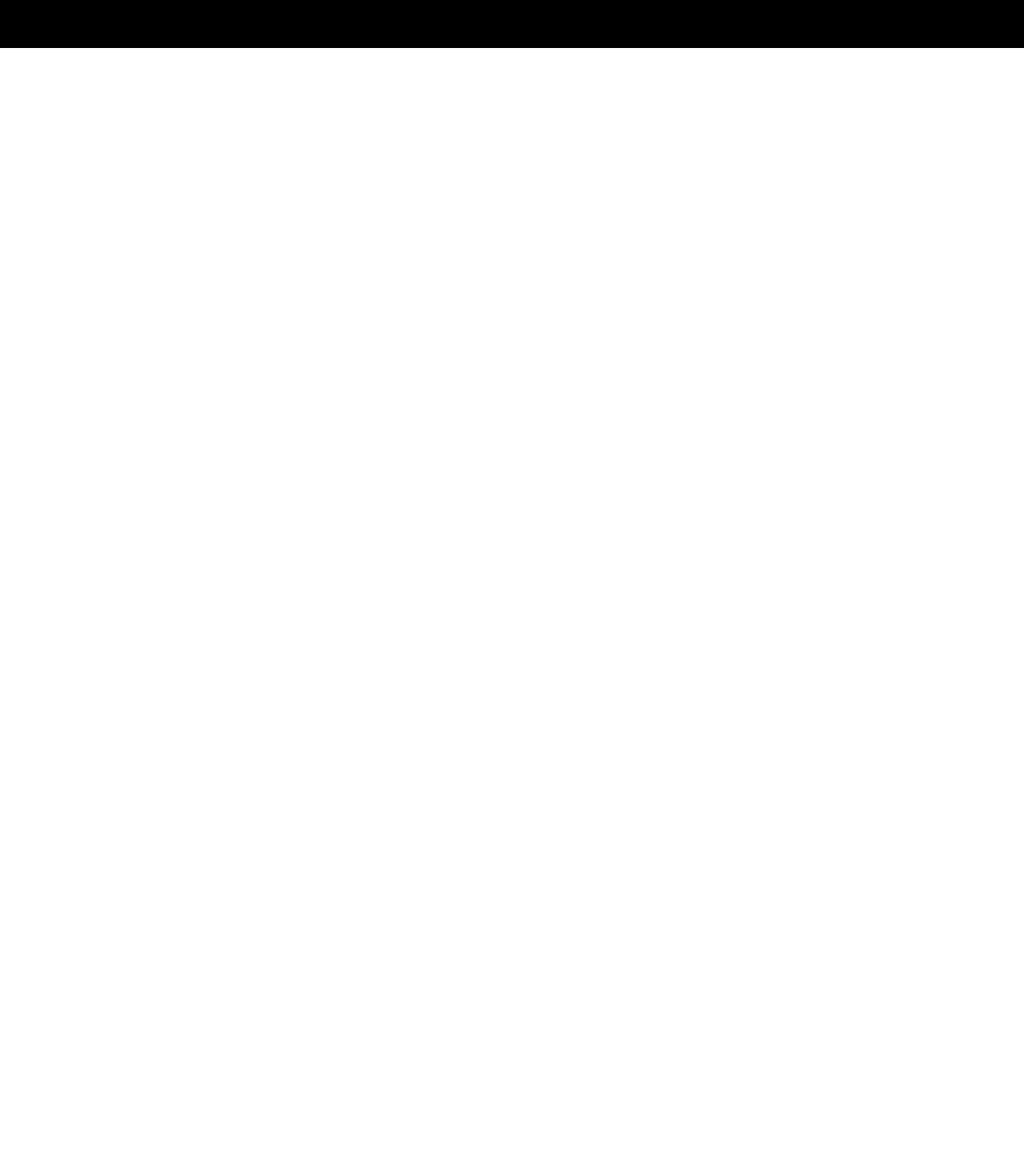
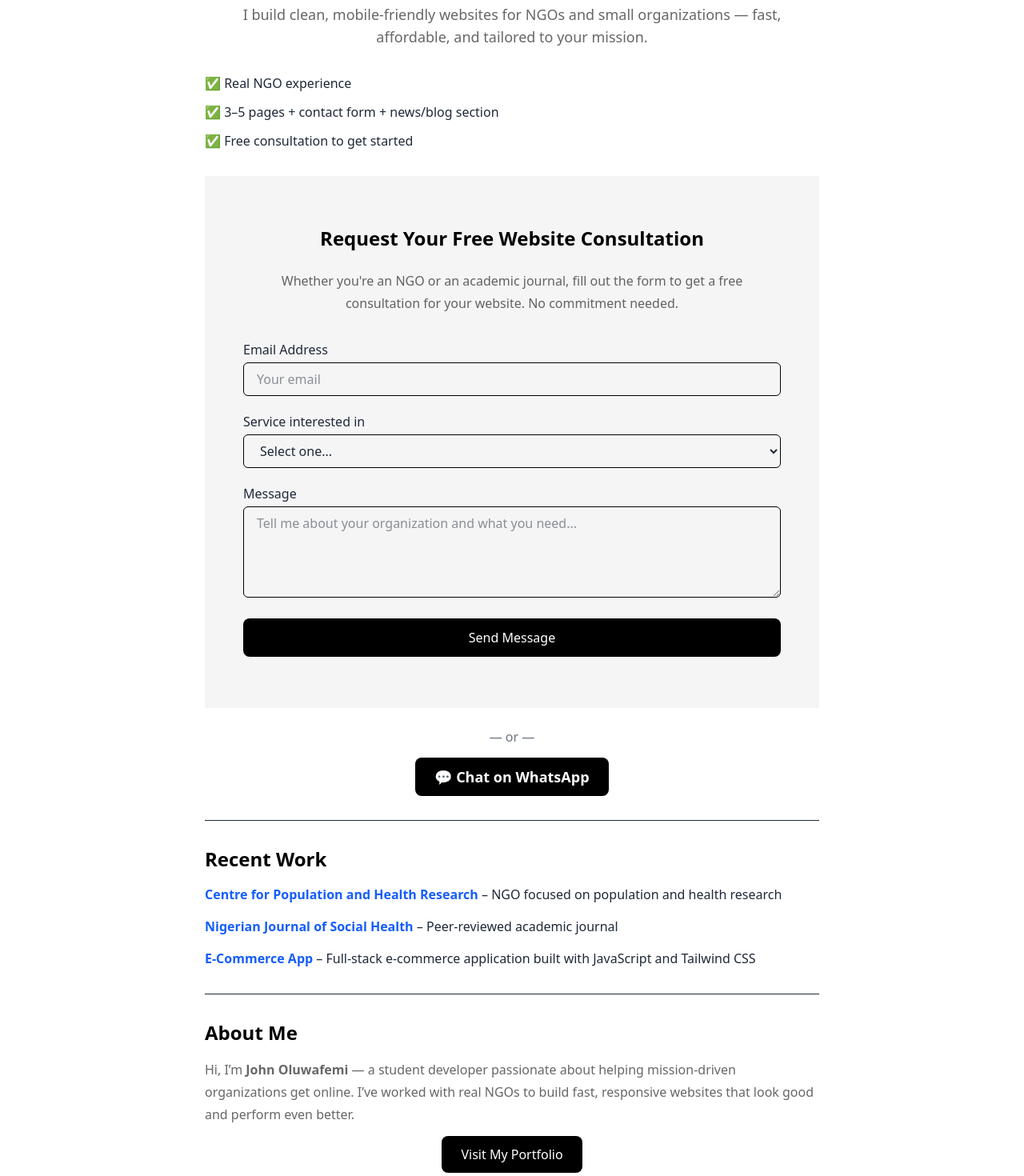
Before and after one commit to lamba01/port, a React (Vite) app: page /ngo in a window 1280 px wide. Shown: the part 180-1650 px from the top of the page at 80% size. Before the commit the page ends 800 px from the top, so only its background shows below. Built offline with nearby package versions, Linux system fonts and the light colour scheme.

Commit message:
adding ads page

```diff
--- a/src/App.jsx
+++ b/src/App.jsx
@@ -11,6 +11,7 @@ import Footer from "./components/footer";
 import ThankYou from "./pages/thankYou";
 import Blog from "./pages/blog";
 import StickyContactButton from "./components/stickyContactBtn";
+import NGOLandingPage from "./pages/ngo";
 import AOS from "aos";
 import "aos/dist/aos.css";
 
@@ -82,6 +83,7 @@ const App = () => {
         <Route path="/work" element={<Work />} />
         <Route path="/thank-you" element={<ThankYou />} />
         <Route path="/blog" element={<Blog />} />
+        <Route path="/ngo" element={<NGOLandingPage />} />
       </Routes>
       <Footer />
     </>
--- /dev/null
+++ b/src/pages/ngo.jsx
@@ -0,0 +1,126 @@
+import React from "react";
+import { Helmet } from "react-helmet";
+import "aos/dist/aos.css";
+import Contact from "../sections/contact";
+
+export default function NGOLandingPage() {
+  return (
+    <>
+      <Helmet>
+        <title>NGO Website Developer – John Oluwafemi</title>
+        <meta
+          name="description"
+          content="Affordable, fast, mobile-friendly websites for NGOs. Let's build your organization's site today."
+        />
+        <meta
+          name="keywords"
+          content="NGO website, non-profit website, affordable NGO websites, mobile-friendly NGO sites, fast NGO web development"
+        />
+        <meta name="author" content="John Oluwafemi" />
+        <meta
+          property="og:title"
+          content="NGO Website Developer – John Oluwafemi"
+        />
+        <meta
+          property="og:description"
+          content="Affordable, fast, mobile-friendly websites for NGOs. Let's build your organization's site today."
+        />
+      </Helmet>
+      <div className="bg-white text-gray-800 min-h-screen flex flex-col items-center px-4 py-10">
+        <div className="max-w-3xl w-full mt-20">
+          <h1 className="text-3xl sm:text-4xl font-bold text-center mb-6">
+            👋 Need a Website for Your Organization?
+          </h1>
+          <p className="text-lg text-center mb-8">
+            I build clean, mobile-friendly websites for NGOs and small
+            organizations — fast, affordable, and tailored to your mission.
+          </p>
+
+          <ul className="space-y-3 mb-8">
+            <li className="flex items-start gap-2">✅ Real NGO experience</li>
+            <li className="flex items-start gap-2">
+              ✅ 3–5 pages + contact form + news/blog section
+            </li>
+            <li className="flex items-start gap-2">
+              ✅ Free consultation to get started
+            </li>
+          </ul>
+
+          <Contact />
+          {/* OR divider */}
+          <div className="text-center my-6 text-gray-500">— or —</div>
+
+          <div className="text-center mb-10">
+            <a
+              href="https://wa.me/234XXXXXXXXXX?text=Hi%20John%2C%20I%20need%20an%20NGO%20website"
+              target="_blank"
+              rel="noopener noreferrer"
+              className="bg-black hover:bg-[#333333] text-white px-6 py-3 rounded-lg text-lg font-semibold transition"
+            >
+              💬 Chat on WhatsApp
+            </a>
+          </div>
+
+          <hr className="my-8" />
+
+          <h2 className="text-2xl font-semibold mb-4">Recent Work</h2>
+          <ul className="space-y-4 mb-8">
+            <li>
+              <strong>
+                <a
+                  href="http://cepher.org.ng"
+                  className="text-blue-600 hover:text-blue-800 transition"
+                >
+                  Centre for Population and Health Research
+                </a>
+              </strong>{" "}
+              – NGO focused on population and health research
+            </li>
+            <li>
+              <strong>
+                <a
+                  href="http://njsh.org.ng"
+                  className="text-blue-600 hover:text-blue-800 transition"
+                >
+                  Nigerian Journal of Social Health
+                </a>
+              </strong>{" "}
+              – Peer-reviewed academic journal
+            </li>
+            <li>
+              <strong>
+                <a
+                  href="https://commeercee.vercel.app/"
+                  className="text-blue-600 hover:text-blue-800 transition"
+                >
+                  E-Commerce App
+                </a>
+              </strong>{" "}
+              – Full-stack e-commerce application built with JavaScript and
+              Tailwind CSS
+            </li>
+          </ul>
+
+          <hr className="my-8" />
+
+          <h2 className="text-2xl font-semibold mb-4">About Me</h2>
+          <p className="mb-6">
+            Hi, I’m <strong>John Oluwafemi</strong> — a student developer
+            passionate about helping mission-driven organizations get online.
+            I’ve worked with real NGOs to build fast, responsive websites that
+            look good and perform even better.
+          </p>
+
+          <div className="text-center">
+            <a
+              href="https://johncodes.xyz"
+              className="bg-black text-white px-6 py-3 rounded-lg hover:bg-gray-800 transition"
+            >
+              Visit My Portfolio
+            </a>
+          </div>
+        </div>
+      </div>
+    </>
+  );
+}
--- a/src/sections/contact.jsx
+++ b/src/sections/contact.jsx
@@ -16,9 +16,12 @@ export default function Contact() {
   return (
     <section id="contact" className="py-16 px-4 bg-[#f5f5f5]">
       <div className="max-w-2xl mx-auto text-center">
-        <h2 className="text-3xl font-bold mb-6">Let’s work together</h2>
+        <h2 className="text-3xl font-bold mb-6">
+          Request Your Free Website Consultation
+        </h2>
         <p className="mb-8 text-gray-600 dark:text-gray-300">
-          Have a project in mind or want to collaborate? Drop me a message.
+          Whether you're an NGO or an academic journal, fill out the form to get
+          a free consultation for your website. No commitment needed.
         </p>
 
         <form onSubmit={handleSubmit} className="flex flex-col gap-5 text-left">
@@ -53,6 +56,7 @@ export default function Contact() {
               <option value="Website">A new website</option>
               <option value="eCommerce">An eCommerce site</option>
               <option value="Redesign">Redesign my current site</option>
+              <option value="journal">An academic journal website</option>
               <option value="Other">Other</option>
             </select>
             <ValidationError
@@ -70,7 +74,7 @@ export default function Contact() {
               id="message"
               name="message"
               required
-              placeholder="Your message"
+              placeholder="Tell me about your organization and what you need..."
               rows="4"
               className="w-full px-4 py-2 border rounded-md border-black border-solid"
             />
```
